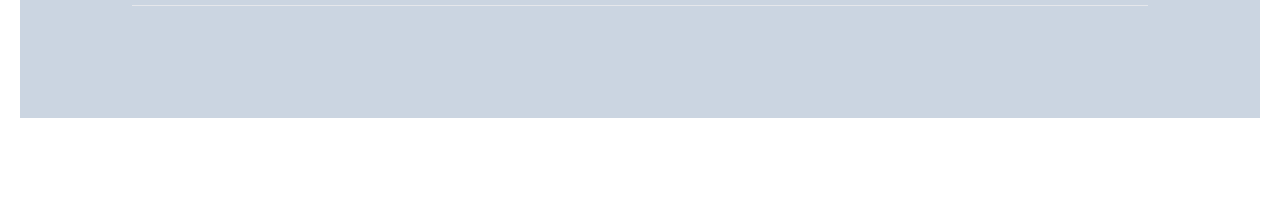
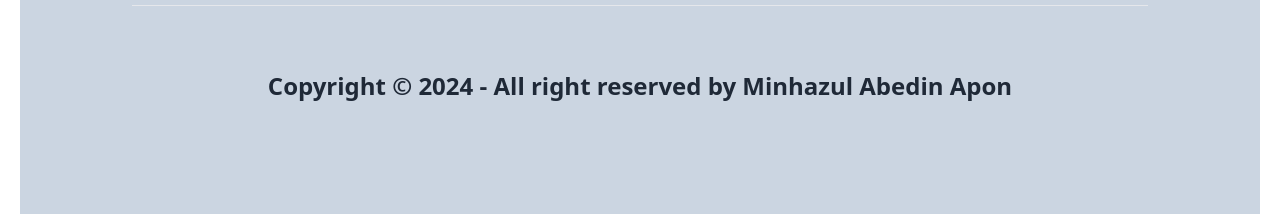
Before and after one commit to minhazapon/Retro--javaScript-project, a plain HTML site: page index.html in a window 1280 px wide. Shown: the part 2255-2469 px from the top of the page. Before the commit the page ends 2373 px from the top, so only its background shows below. Drawn offline with nearby package versions, Linux system fonts and the light colour scheme; no server answers.

Commit message:
4th file

```diff
--- a/index.html
+++ b/index.html
@@ -239,7 +239,11 @@
            <hr>
         </div>
 
+           <div class="text-center mt-16 text-2xl font-bold">
 
+               <p>Copyright © 2024 - All right reserved by Minhazul Abedin Apon</p>
+
+           </div>
 
    </footer>
 
```
